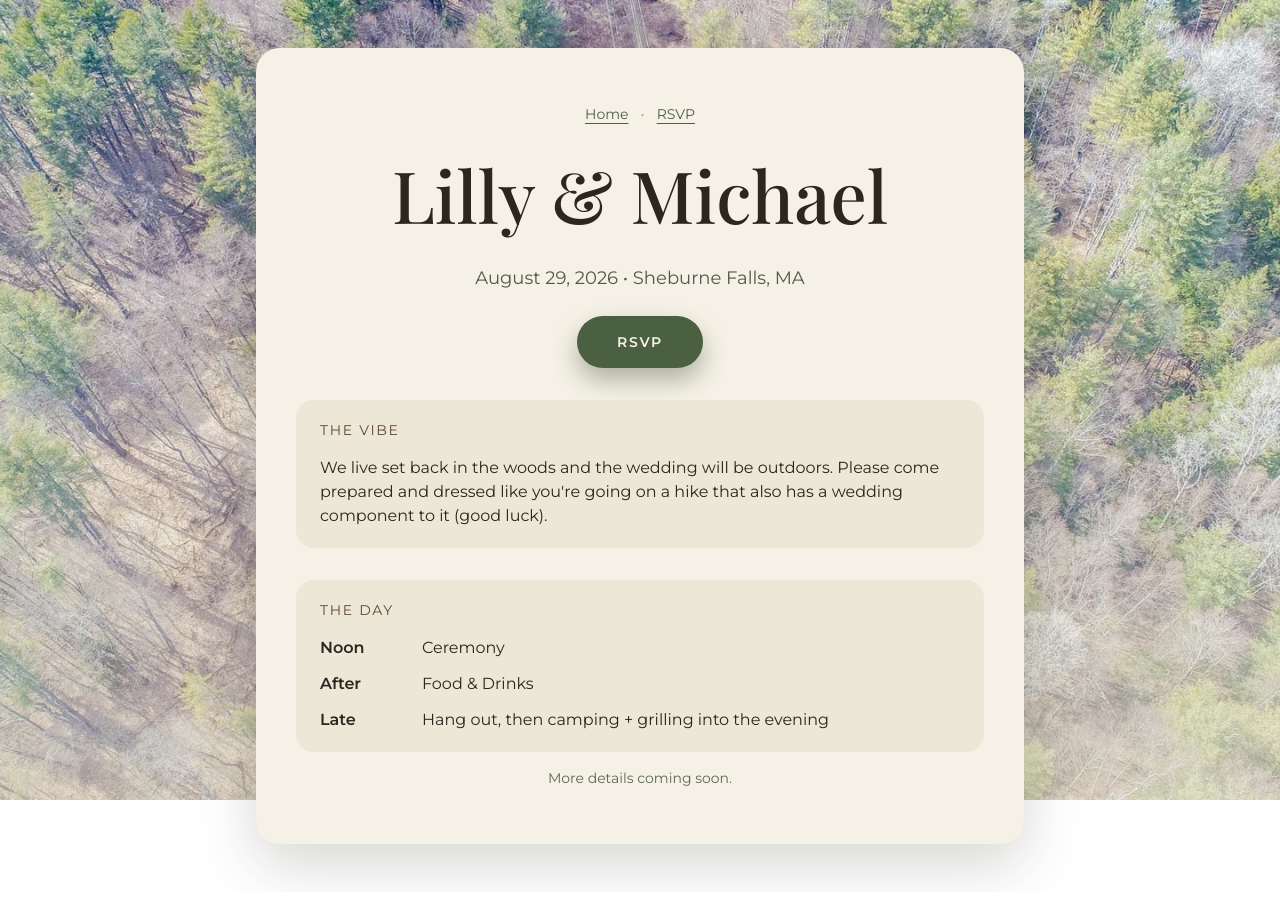
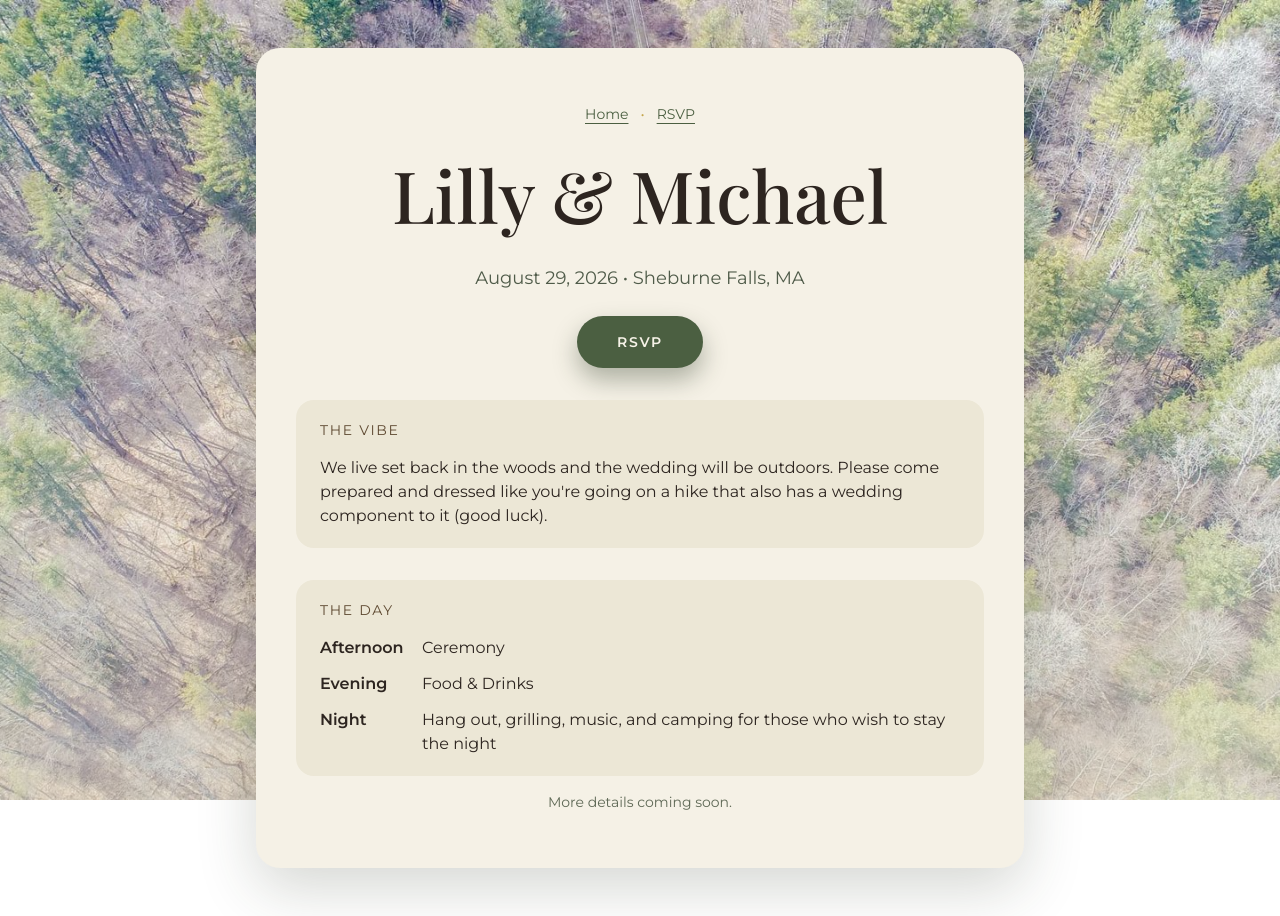
Before and after one commit to mjsokolo/wedding, a React (Vite) app: page / in a window 1280 px wide. Before the commit the page ends 892 px from the top, so only its background shows below. Built offline with nearby package versions, Linux system fonts and the light colour scheme.

Commit message:
copy changes

```diff
--- a/src/components/Landing.jsx
+++ b/src/components/Landing.jsx
@@ -36,16 +36,16 @@ export default function Landing({ active, onNavigate, onRsvpClick }) {
         </h2>
         <ul className="grid gap-3 text-base text-[#2d2520]">
           <li className="flex items-baseline gap-3">
-            <strong className="min-w-[90px] font-semibold">Noon</strong>
+            <strong className="min-w-[90px] font-semibold">Afternoon</strong>
             Ceremony
           </li>
           <li className="flex items-baseline gap-3">
-            <strong className="min-w-[90px] font-semibold">After</strong>
+            <strong className="min-w-[90px] font-semibold">Evening</strong>
             Food & Drinks
           </li>
           <li className="flex items-baseline gap-3">
-            <strong className="min-w-[90px] font-semibold">Late</strong>
-            Hang out, then camping + grilling into the evening
+            <strong className="min-w-[90px] font-semibold">Night</strong>
+            Hang out, grilling, music, and camping for those who wish to stay the night
           </li>
         </ul>
       </section>
--- a/src/components/RsvpForm.jsx
+++ b/src/components/RsvpForm.jsx
@@ -68,8 +68,8 @@ export default function RsvpForm({
             <option value="yes">Yes, one or more guests will join me</option>
           </select>
           <p className="text-xs leading-relaxed text-[#5e6855]">
-            If your invitation includes additional guest(s), please select
-            "Yes" and list each guest&apos;s name below.
+            If you&apos;re attending with a partner, children, or a guest,
+            please select &ldquo;Yes&rdquo; and list each person&apos;s name below.
           </p>
         </label>
         <label className="grid gap-2 text-sm">
```
